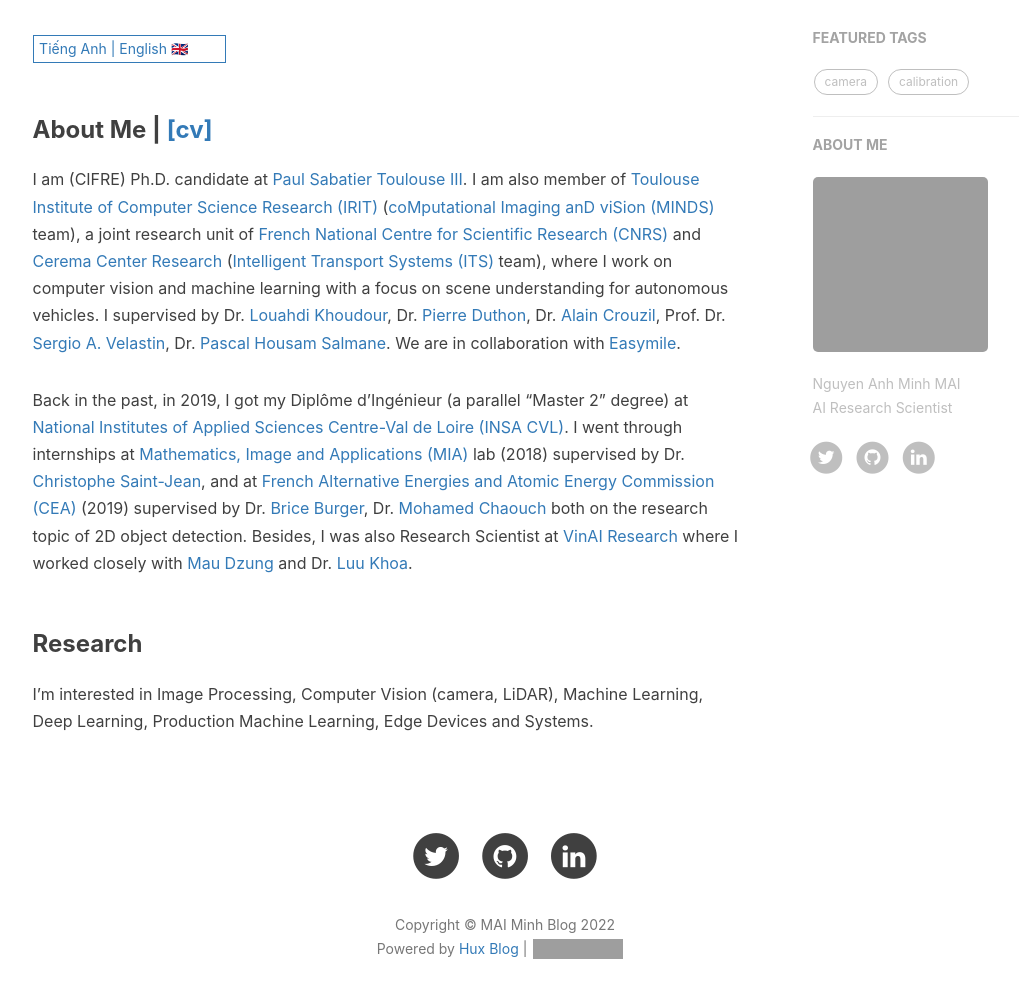
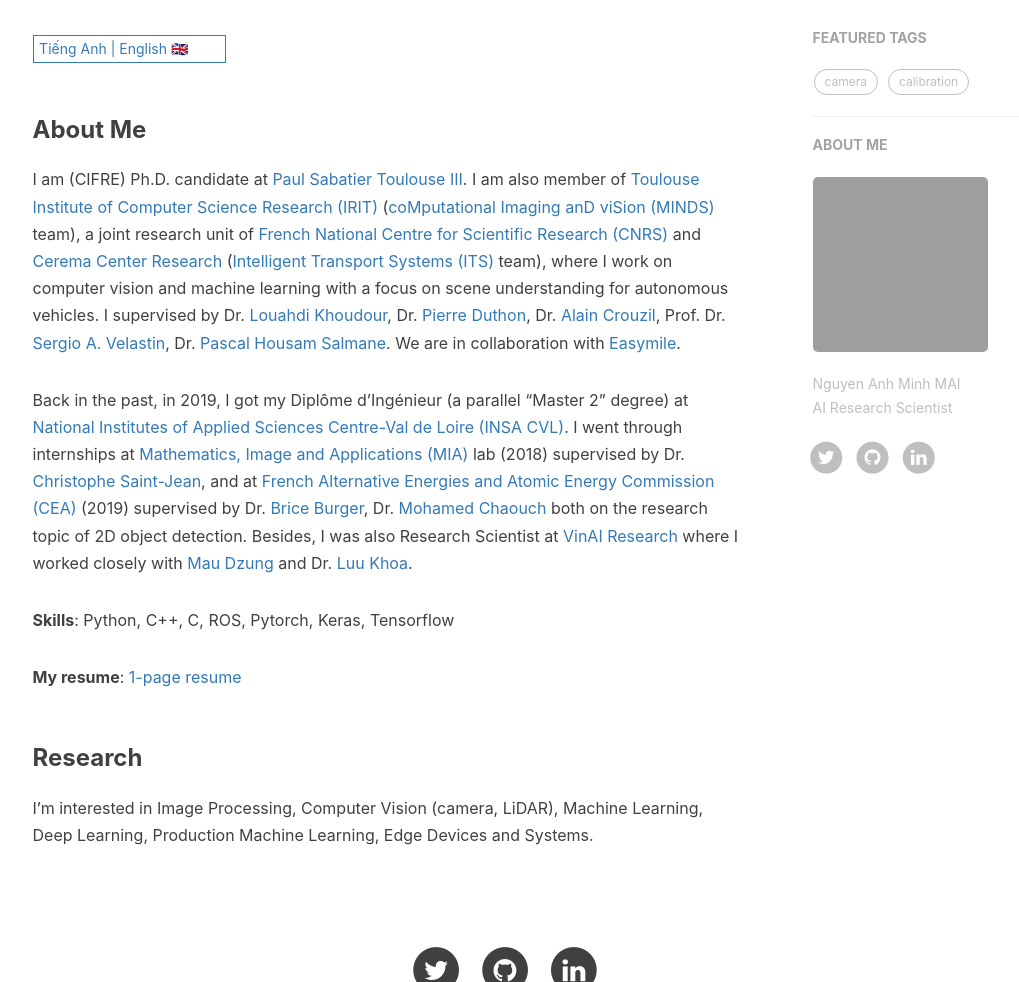
Before and after one commit to maiminh1996/maiminh1996.github.io, a Jekyll site: the page built from about.html, in a window 1280 px wide and 1400 px high. Shown: the part 418-1400 px from the top of the window, without its empty margins (135-1154 px from the left). Built offline with Jekyll 4.4.1, drawn with Linux system fonts in a browser that asks for light colours; nearby versions of some CDN libraries; comment, search, counter and statistics services are not loaded; grey boxes are pictures that could not be loaded.

Commit message:
add skills into about me

```diff
--- a/_includes/about/en.md
+++ b/_includes/about/en.md
@@ -1,9 +1,13 @@
-### About Me | [[cv]](../../img/Nguyen_Anh_Minh_MAI_resume.pdf)
+### About Me
 
 I am (CIFRE) Ph.D. candidate at [Paul Sabatier Toulouse III](https://www.univ-tlse3.fr/english-version). I am also member of [Toulouse Institute of Computer Science Research (IRIT)](https://www.irit.fr/) ([coMputational Imaging anD viSion (MINDS)](https://www.irit.fr/en/departement/dep-signals-and-images/minds-team/) team), a joint research unit of [French National Centre for Scientific Research (CNRS)](https://www.cnrs.fr/en) and [Cerema Center Research](https://www.cerema.fr/en) ([Intelligent Transport Systems (ITS)](https://www.cerema.fr/en/innovation-recherche/recherche/equipes/its-intelligent-transport-systems-towards-greater-safety-and) team), where I work on computer vision and machine learning with a focus on scene understanding for autonomous vehicles. I supervised by Dr. [Louahdi Khoudour](https://www.researchgate.net/profile/Louahdi-Khoudour), Dr. [Pierre Duthon](https://www.researchgate.net/profile/Pierre-Duthon), Dr. [Alain Crouzil](https://www.irit.fr/~Alain.Crouzil/), Prof. Dr. [Sergio A. Velastin](https://scholar.google.com/citations?user=FsE86kwAAAAJ&hl=en), Dr. [Pascal Housam Salmane](https://scholar.google.fr/citations?hl=fr&user=yvLitLEAAAAJ&view_op=list_works&sortby=pubdate). We are in collaboration with [Easymile](https://easymile.com/).
 
 Back in the past, in 2019, I got my Diplôme d’Ingénieur (a parallel "Master 2" degree) at [National Institutes of Applied Sciences Centre-Val de Loire (INSA CVL)](https://www.groupe-insa.fr/en). I went through internships at [Mathematics, Image and Applications (MIA)](http://mia.univ-larochelle.fr/) lab (2018) supervised by Dr. [Christophe Saint-Jean](https://scholar.google.com/citations?user=qUEKhMUAAAAJ&hl=en), and at [French Alternative Energies and Atomic Energy Commission (CEA)](https://kalisteo.cea.fr/index.php/ai/) (2019) supervised by Dr. [Brice Burger](http://brice.burger.pagesperso-orange.fr/PageDaccueil.html?lang=en), Dr. [Mohamed Chaouch](https://www.researchgate.net/profile/Mohamed-Chaouch-2) both on the research topic of 2D object detection. Besides, I was also Research Scientist at [VinAI Research](https://www.vinai.io/) where I worked closely with [Mau Dzung](https://github.com/maudzung) and Dr. [Luu Khoa](https://scholar.google.com/citations?user=JPAl8-gAAAAJ&hl=en).
 
+**Skills**: Python, C++, C, ROS, Pytorch, Keras, Tensorflow
+
+**My resume**: [1-page resume](../../img/Nguyen_Anh_Minh_MAI_resume.pdf)
+
 ### Research
 
 I'm interested in Image Processing, Computer Vision (camera, LiDAR), Machine Learning, Deep Learning, Production Machine Learning, Edge Devices and Systems.
```
